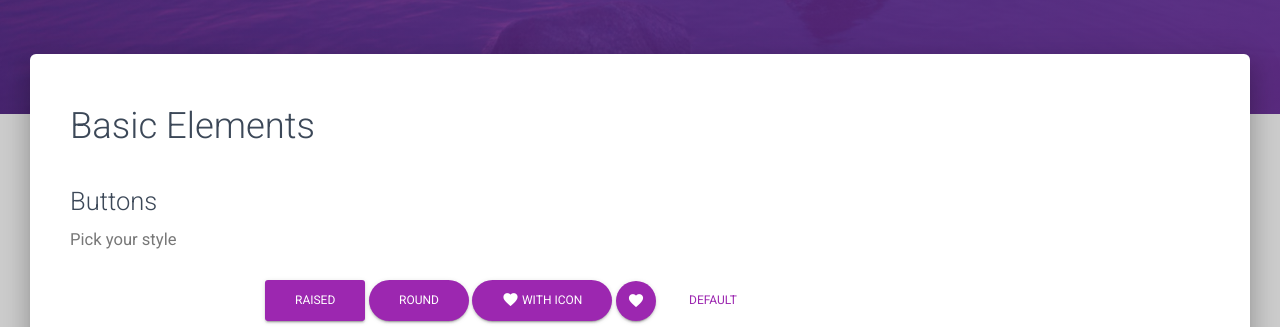
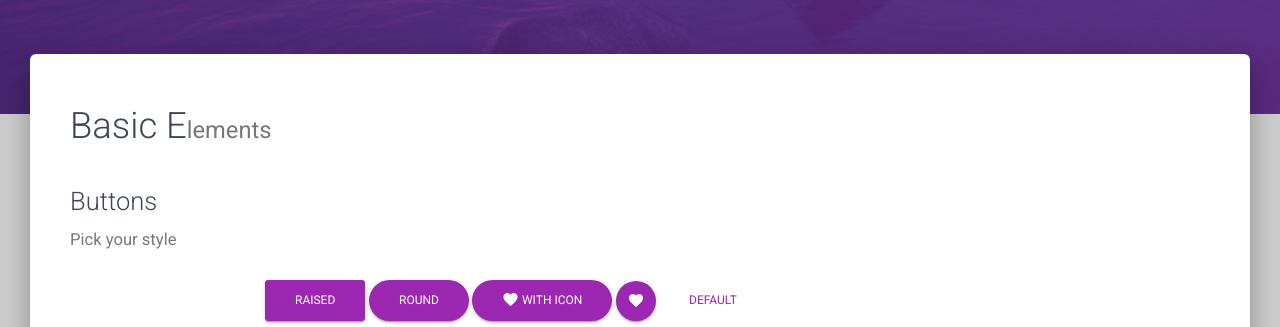
Before and after one commit to liuaqiang/capstone-project, a Flask app: page /index in a window 1280 px wide. Shown: the part 606-933 px from the top of the page. Run offline with Flask 2, Linux system fonts and the light colour scheme; some libraries are stand-ins or nearby versions.

Commit message:
trying to change the font size

```diff
--- a/templates/index.html
+++ b/templates/index.html
@@ -89,7 +89,7 @@
 			<div class="row">
 				<div class="col-md-8 col-md-offset-2">
 					<div class="brand">
-						<h1>T<span style="font-size = 200%;">HE </span>WISE INVESTOR</h1>
+						<h1>THE WISE INVESTOR</h1>
 						<h3>Wise Investment Powered by Machine Learning</h3>
 					</div>
 				</div>
@@ -102,7 +102,7 @@
 		<div class="section section-basic">
 	    	<div class="container">
 	            <div class="title">
-	                <h2>Basic Elements</h2>
+	                <h2><span font= "200%;">B</span>asic E<small>lements</small></h2>
 	            </div>
 
 		        <div id="buttons">
```
